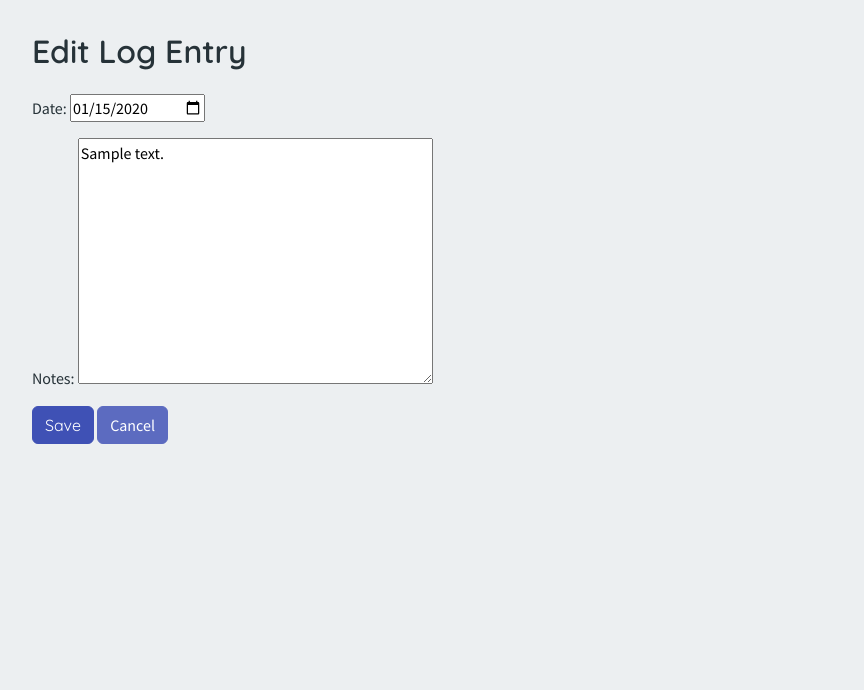
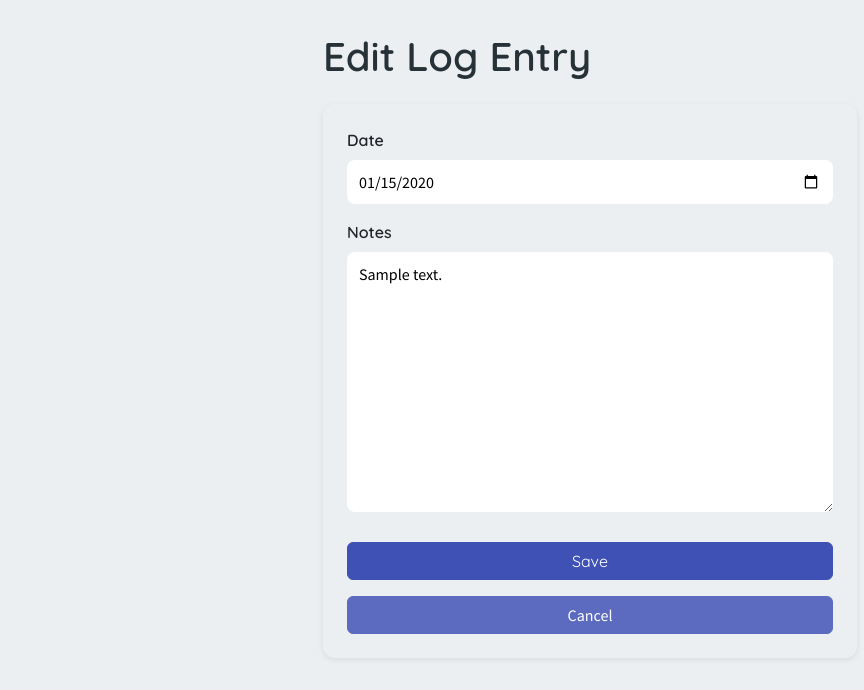
Before and after one commit to thejog2/habitflow, a Django app: page /log/1/edit/ in a window 1280 px wide. Shown: the part 121-811 px from the top of the page, without its empty margins (50-914 px from the left). Before the commit the page ends 565 px from the top, so only its background shows below. Run offline with Django 5.2, Linux system fonts and the light colour scheme; a user stored in the database is signed in; tables that the repository leaves empty hold one stand-in row (values such as "Sample post").

Commit message:
updated styles for log entry forms

```diff
--- a/static/css/styles.css
+++ b/static/css/styles.css
@@ -230,7 +230,7 @@ h1, h2, h3, h4, h5 {
 }
 
 /* ---------------------------------------------------------
-   11. Habit Form Specific Styles
+   11. Habit Form Delete Specific Styles
    --------------------------------------------------------- */
 
 .delete-card {
@@ -248,3 +248,68 @@ h1, h2, h3, h4, h5 {
 .page-title {
     font-family: var(--font-heading);
 }
+
+/* ---------------------------------------------------------
+   12. Log Entry Form Specific Styles
+   --------------------------------------------------------- */
+
+.logentry-form-card {
+    border-radius: 12px;
+    box-shadow: var(--shadow-soft);
+    background: var(--neutral-lightest);
+}
+
+.logentry-form {
+    font-family: var(--font-body);
+}
+
+/* Reuse the same input styling as habit forms */
+.form-styled input[type="text"],
+.form-styled input[type="date"],
+.form-styled input[type="number"],
+.form-styled select,
+.form-styled textarea {
+    width: 100%;
+    padding: 10px 12px;
+    background-color: #ffffff; /* contrast against card */
+    border: 1px solid var(--neutral-mid);
+    border-radius: 8px;
+    font-family: var(--font-body);
+}
+
+.form-styled textarea {
+    min-height: 120px;
+}
+
+.form-styled input[type="checkbox"] {
+    transform: scale(1.3);
+    margin-right: 8px;
+}
+
+.page-title {
+    font-family: var(--font-heading);
+}
+
+.form-label {
+    font-family: var(--font-heading);
+}
+
+/* ---------------------------------------------------------
+   13. Log Entry Form Delete Specific Styles
+   --------------------------------------------------------- */
+
+.logentry-delete-card {
+    border-radius: 12px;
+    box-shadow: var(--shadow-soft);
+    background: var(--neutral-lightest);
+}
+
+.logentry-delete-text {
+    font-family: var(--font-body);
+    font-size: 1.1rem;
+    color: var(--neutral-dark);
+}
+
+.page-title {
+    font-family: var(--font-heading);
+}
--- a/templates/logentry_form.html
+++ b/templates/logentry_form.html
@@ -2,27 +2,74 @@
 
 {% block content %}
 
-<h2 class="mb-4">
+<div class="container-fluid">
+
+    <div class="row justify-content-center">
+        <div class="col-12 col-md-8 col-lg-6">
+
+            <!-- Page Title -->
+            <h1 class="page-title mb-4">
                 {% if view.object %}
                     Edit Log Entry
                 {% else %}
                     Add Log Entry
                 {% endif %}
-</h2>
+            </h1>
 
-<form method="post" class="mb-4">
+            <!-- Form Card -->
+            <div class="card logentry-form-card p-4">
+
+                <form method="post" class="logentry-form">
                     {% csrf_token %}
-    {{ form.as_p }}
 
-    <button type="submit" class="btn btn-primary">Save</button>
+                    <div class="form-styled">
 
-    {% if view.object %}
-        <!-- Cancel button for editing -->
-        <a href="{% url 'habit_detail' view.object.habit.pk %}" class="btn btn-secondary">Cancel</a>
-    {% else %}
-        <!-- Cancel button for creating -->
-        <a href="{% url 'habit_detail' view.habit.pk %}" class="btn btn-secondary">Cancel</a>
+                        {{ form.non_field_errors }}
+
+                        {% for field in form %}
+                        <div class="mb-3">
+
+                            <label class="form-label fw-semibold">
+                                {{ field.label }}
+                            </label>
+
+                            {{ field }}
+
+                            {% if field.errors %}
+                            <div class="text-danger small mt-1">
+                                {{ field.errors }}
+                            </div>
                             {% endif %}
+
+                        </div>
+                        {% endfor %}
+
+                    </div>
+
+                    <button type="submit" class="btn btn-primary w-100 mt-2">
+                        Save
+                    </button>
+
                 </form>
 
+                <!-- Cancel Button -->
+                {% if view.object %}
+                    <a href="{% url 'habit_detail' view.object.habit.pk %}"
+                       class="btn btn-secondary w-100 mt-3">
+                        Cancel
+                    </a>
+                {% else %}
+                    <a href="{% url 'habit_detail' view.habit.pk %}"
+                       class="btn btn-secondary w-100 mt-3">
+                        Cancel
+                    </a>
+                {% endif %}
+
+            </div>
+
+        </div>
+    </div>
+
+</div>
+
 {% endblock %}
```
Also changed, not shown: templates/logentry_confirm_delete.html (+34 -7 lines). Lines whose indentation alone changed are shown as unchanged.
